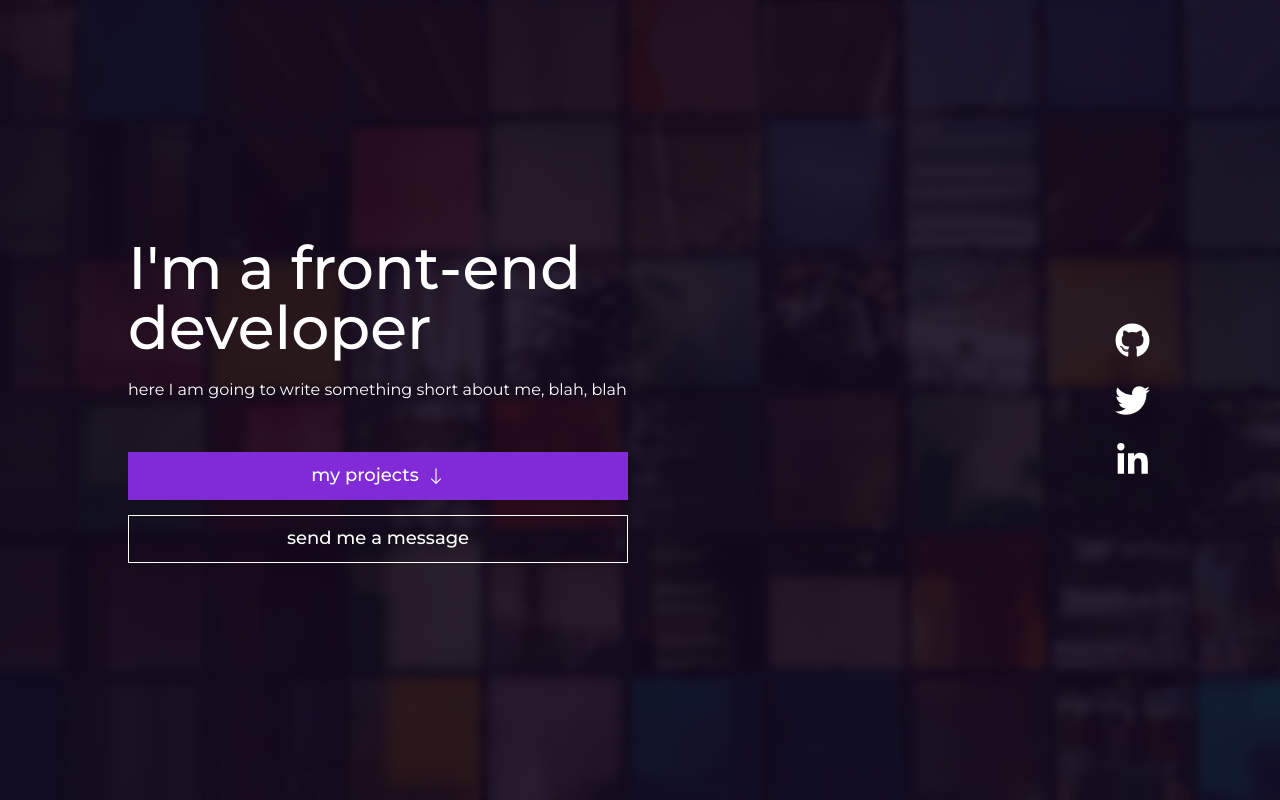
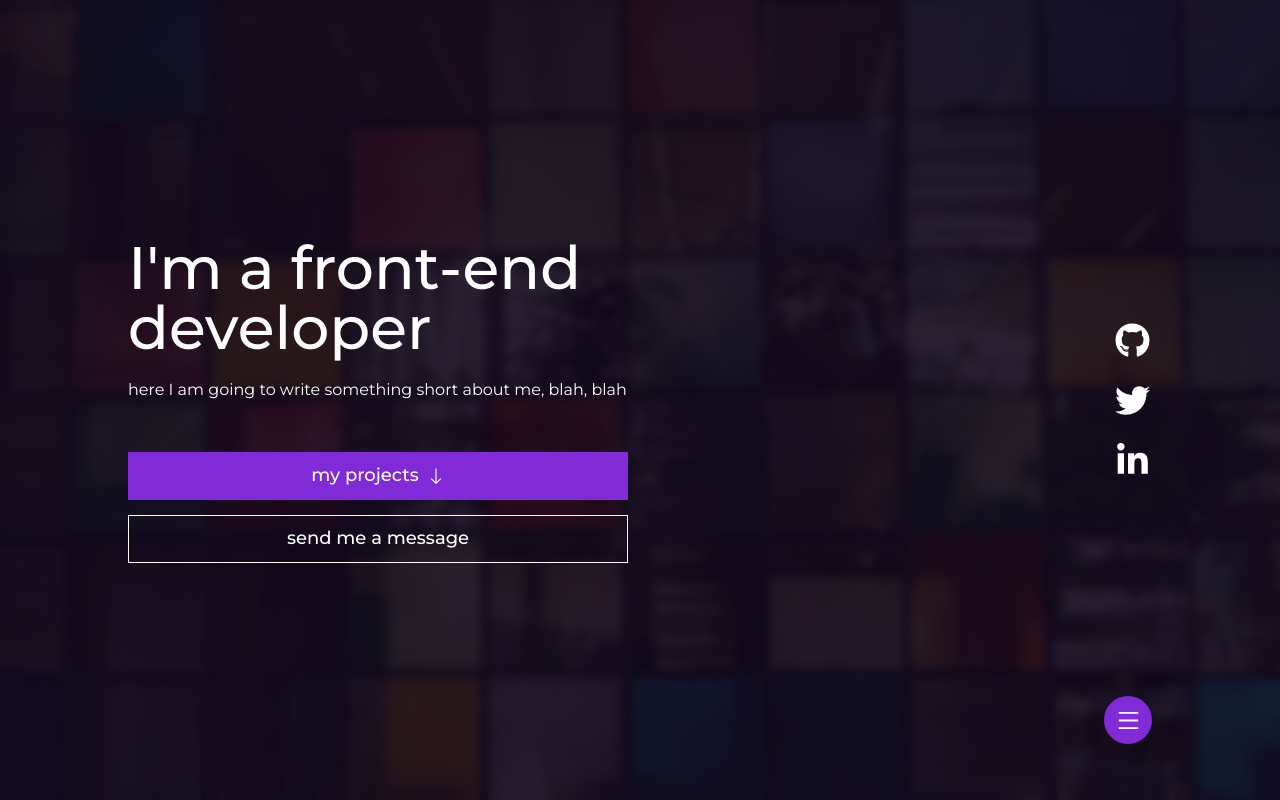
Before and after one commit to alanmoraales/personal-portfolio-v1, a Next.js app: page / in a window 1280 px wide. Shown: the top 800 px of the page. Built offline with nearby package versions, Linux system fonts and the light colour scheme.

Commit message:
using Menu

```diff
--- a/pages/index.tsx
+++ b/pages/index.tsx
@@ -19,6 +19,7 @@ const Index = ({
 }: IndexPage) => {
   return (
     <>
+      <Menu />
       <Flex direction="column">
         <section id="hero">
           <Hero headline={headline} subheading={subheading} {...socialMedia} />
@@ -28,7 +29,7 @@ const Index = ({
             <Projects projects={projects} />
           </section>
         </main>
-        <section id="about me">
+        <section id="about">
           <AboutMe text={aboutMe} />
         </section>
         <section id="contact">
--- a/pages/projects/[name].tsx
+++ b/pages/projects/[name].tsx
@@ -21,6 +21,7 @@ import { useMediaQuery } from "../../hooks";
 import path from "path";
 import fs from "fs";
 import { IndexPage, Project } from "../../data";
+import { Menu } from "../../components/organisms/Menu";
 
 const ProjectPage: FC<Project> = ({
   name,
@@ -34,6 +35,7 @@ const ProjectPage: FC<Project> = ({
 
   return (
     <>
+      <Menu />
       <Box width="100%" height="30vh" maxHeight="300px">
         <Image src={coverURL} width="100%" height="100%" objectFit="cover" />
       </Box>
```
